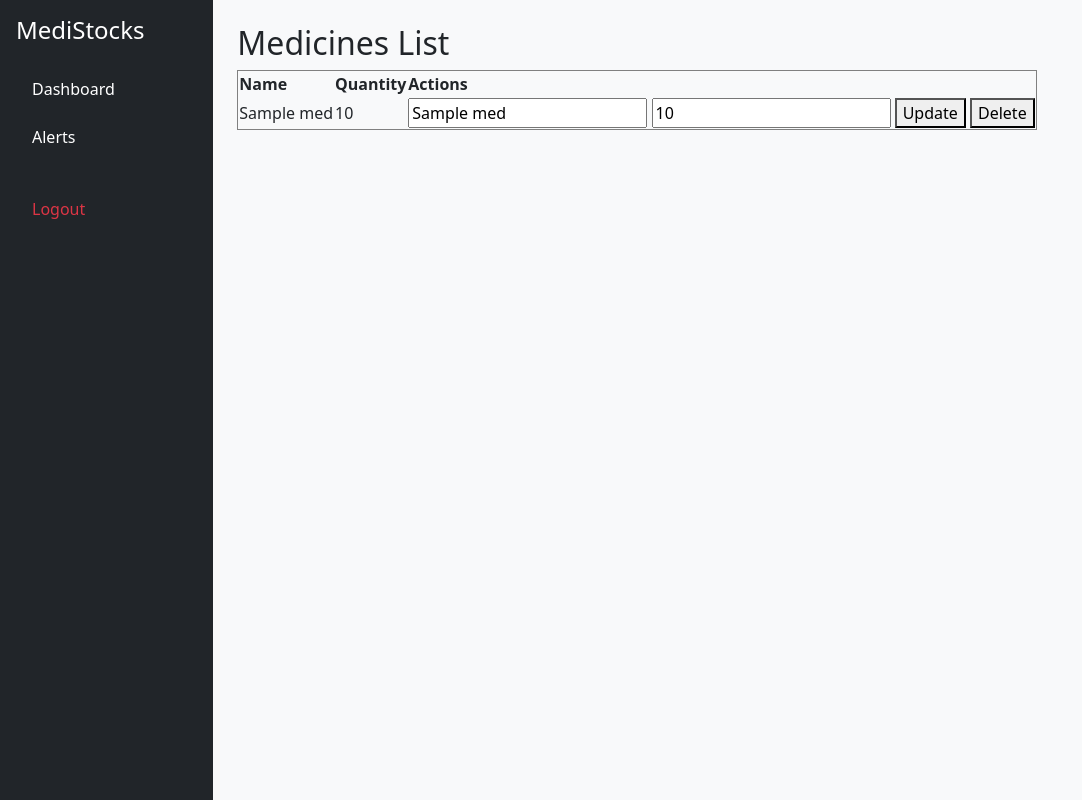
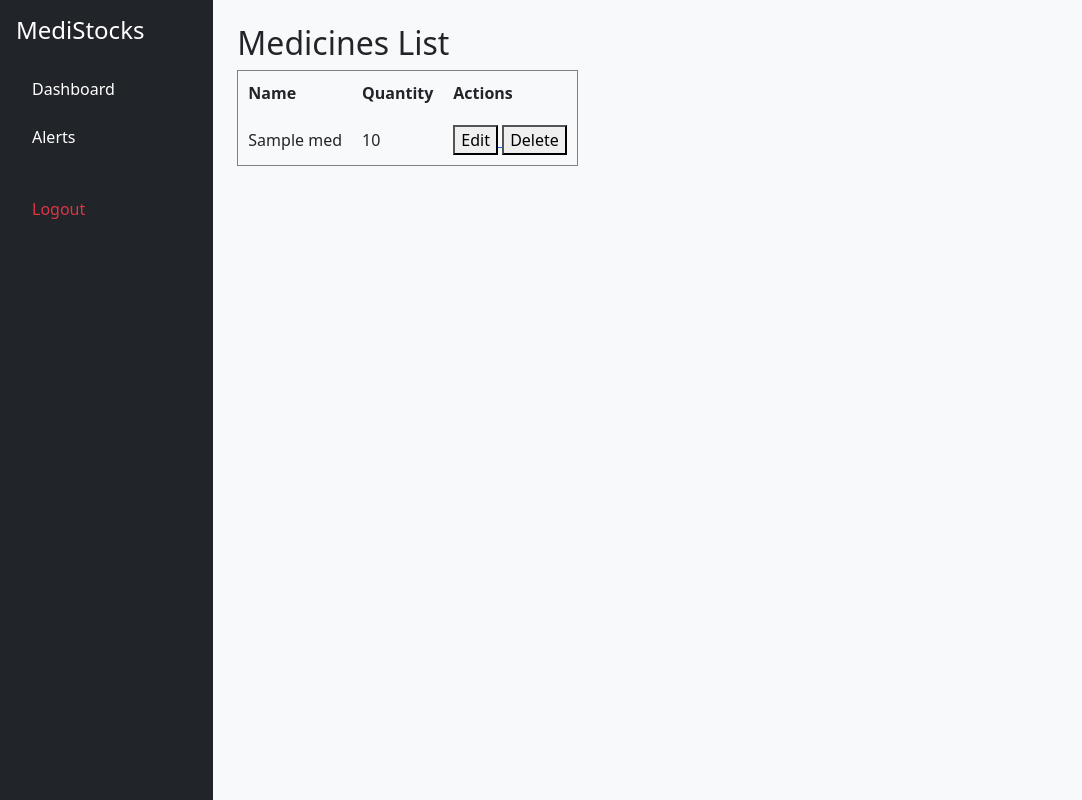
Before and after one commit to janumpallydivya15-netizen/MediStocks, a Flask app: template templates/medicines.html in a window 1280 px wide. Shown: the whole page, without its empty margins (0-1082 px from the left). Run offline with Flask 3, Linux system fonts and the light colour scheme; the template is opened without the code that fills it: most values are stand-ins (such as "Sample title", 1, 10 or a date in 2020).

Commit message:
medicines.html

```diff
--- a/templates/medicines.html
+++ b/templates/medicines.html
@@ -1,9 +1,9 @@
 {% extends "base.html" %}
+{% block content %}
 
-{% block content %}
 <h2>Medicines List</h2>
 
-<table border="1">
+<table border="1" cellpadding="10">
     <tr>
         <th>Name</th>
         <th>Quantity</th>
@@ -15,26 +15,20 @@
         <td>{{ med.name }}</td>
         <td>{{ med.quantity }}</td>
         <td>
+            <!-- Edit button -->
+            <a href="{{ url_for('edit_medicine_page', medicine_id=med.medicine_id) }}">
+                <button>Edit</button>
+            </a>
 
-            <!-- EDIT FORM -->
-            <form method="POST"
-                  action="{{ url_for('edit_medicine', medicine_id=med.medicine_id) }}"
-                  style="display:inline;">
-                <input type="text" name="medicine_name" value="{{ med.name }}" required>
-                <input type="number" name="quantity" value="{{ med.quantity }}" required>
-                <button type="submit">Update</button>
-            </form>
-
-            <!-- DELETE FORM (ADD THIS) -->
+            <!-- Delete button -->
             <form method="POST"
                   action="{{ url_for('delete_medicine', medicine_id=med.medicine_id) }}"
                   style="display:inline;">
                 <button type="submit"
-                        onclick="return confirm('Are you sure you want to delete this medicine?')">
+                        onclick="return confirm('Are you sure?')">
                     Delete
                 </button>
             </form>
-
         </td>
     </tr>
     {% endfor %}
```
